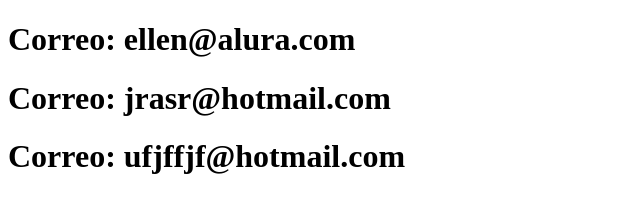
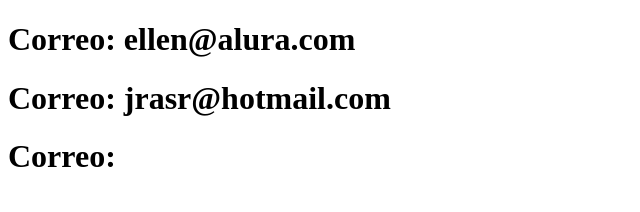
Before and after one commit to Sanchez252530/Juego-SecretoONE, a plain HTML site: page contacto.html in a window 1280 px wide. Shown: the whole page, without its empty margins (0-640 px from the left). Drawn offline with Linux system fonts and the light colour scheme.

Commit message:
Actualizalo

```diff
--- a/contacto.html
+++ b/contacto.html
@@ -8,6 +8,6 @@
 <body>
     <h1> Correo: ellen@alura.com</h1>
     <h1> Correo: jrasr@hotmail.com </h1>
-    <h1> Correo: ufjffjf@hotmail.com</h1>
+    <h1> Correo:
 </body>
 </html>
```
